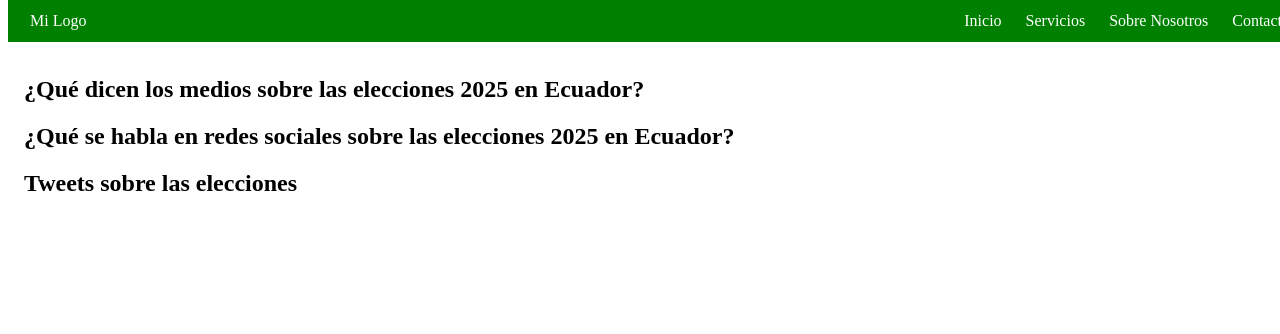
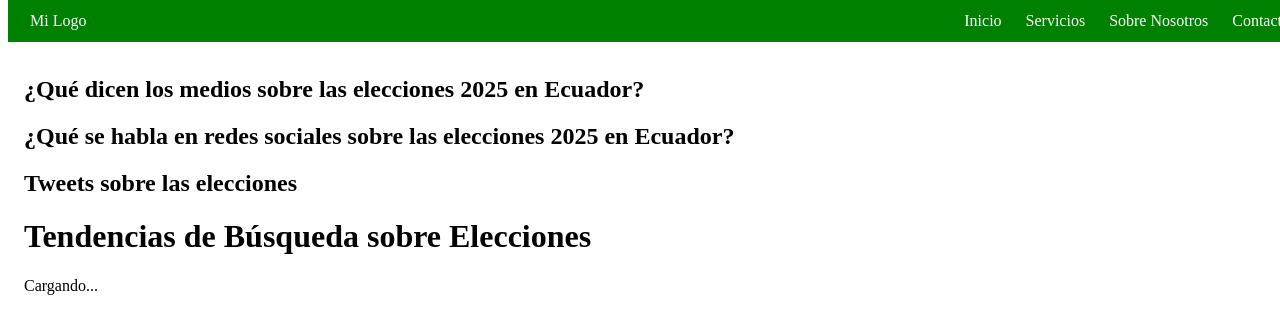
Before and after one commit to datosinvestoria/P_Inicial, a plain HTML site: page index.html in a window 1280 px wide. Drawn offline with Linux system fonts and the light colour scheme.

Commit message:
Update index.html

```diff
--- a/index.html
+++ b/index.html
@@ -31,6 +31,9 @@
             <h1>Tweets sobre las elecciones</h1>
             <div id="tweets"></div> <!-- Aquí se mostrarán los tweets -->
         </section>
+         <h1>Tendencias de Búsqueda sobre Elecciones</h1>
+          <div id="trending-results">Cargando...</div>
+
     </div>
 
     <script src="scripts.js"></script>
```
